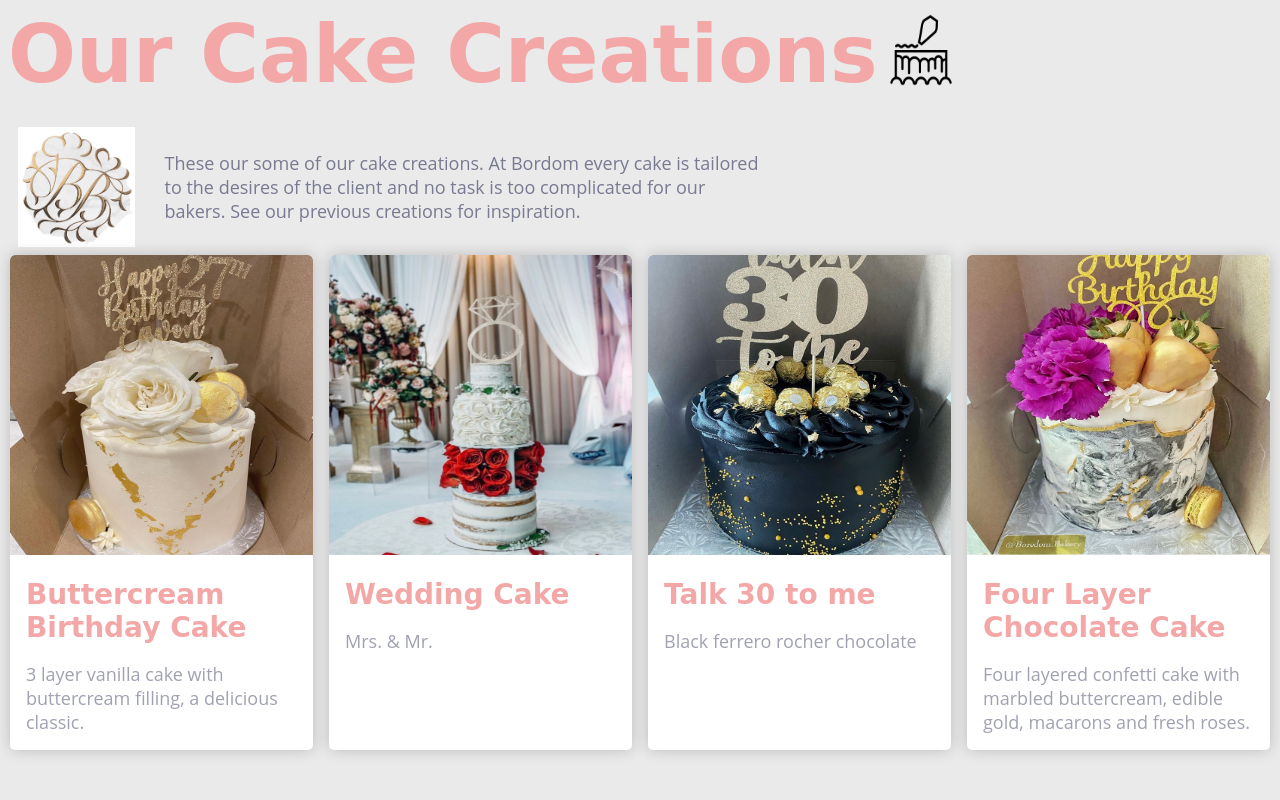
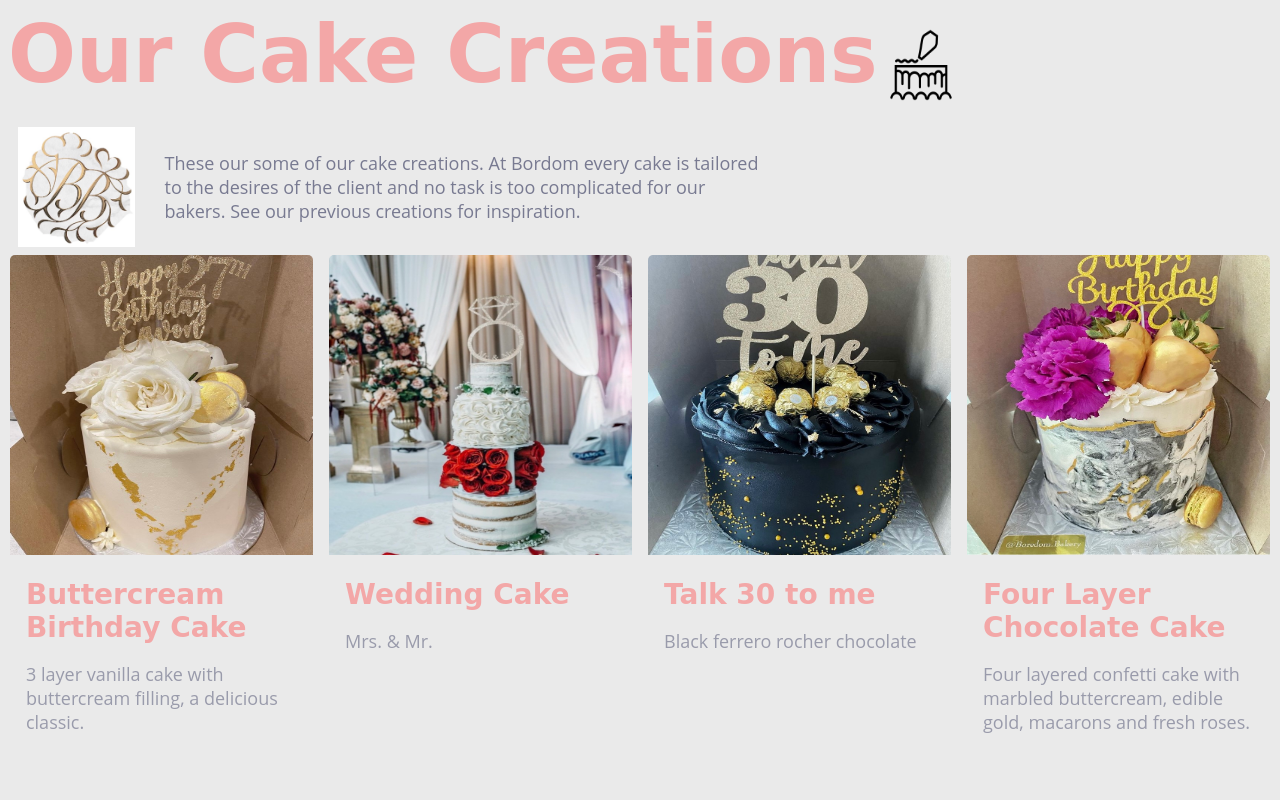
Before and after one commit to AshtonDevNow/bbakery, a PHP site: page /cake-list.html in a window 1280 px wide. Run offline with PHP 8.4, Linux system fonts and the light colour scheme.

Commit message:
Style updates

```diff
--- a/cake-list.html
+++ b/cake-list.html
@@ -9,7 +9,7 @@
     <body>
         <div class="list-banner">
           <h1>Our Cake Creations</h1>
-          <img src="images/cakes.png" style="text-align: center; height: 80px; width: 70px; margin-top: 10px; " alt="cakes">
+          <img src="images/cakes.png" style="text-align: center; height: 80px; width: 70px; margin-top: 25px; " alt="cakes">
         </div>
       <div class="container">
         <div class="category">
--- a/index.html
+++ b/index.html
@@ -17,7 +17,7 @@
 <body>
   <div class="banner" style="background-image: linear-gradient(rgba(0,0,0,0.4),rgba(0,0,0,0.4)), url(images/banner.jpeg)">
     <!-- <div class="sm-icons"> -->
-      <img src="images/instagram.png" style="height: 50px; width: 50px; float: right; margin-top: 3px; margin-right: 3px;" alt="">
+      <img src="images/instagram.png" style="height: 48px; width: 48px; float: right; margin-top: 3px; margin-right: 3px;" alt="">
       <img src="images/mail.png" style="height: 50px; width: 50px; float: right; margin-top: 3px; margin-right: 3px;"alt="">
 
     <!-- </div> -->
--- a/style.css
+++ b/style.css
@@ -216,9 +216,9 @@ element.style {
 
 .list-cards {
   overflow: hidden;
-  background: white;
+  /* background: white;
   box-shadow: 0 0 15px rgba(0,0,0,0.2);
-  border-radius: 5px;
+  border-radius: 5px; */
 }
 
 .list-cards > img {
@@ -227,7 +227,7 @@ element.style {
   object-fit: fill;
   border-top-left-radius: 5px;
   border-top-right-radius: 5px;
-
+  border-bottom: #787A91;
 }
 
 .list-cards h2 {
```
